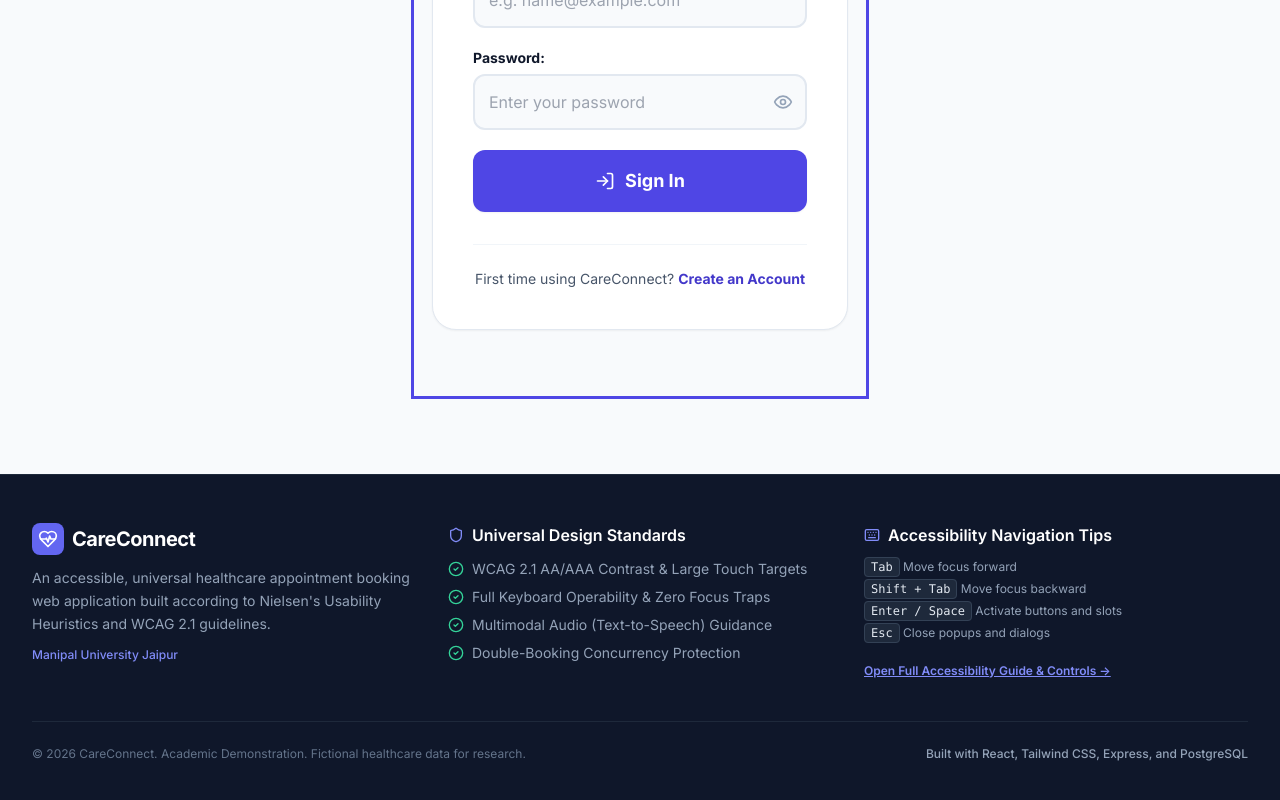
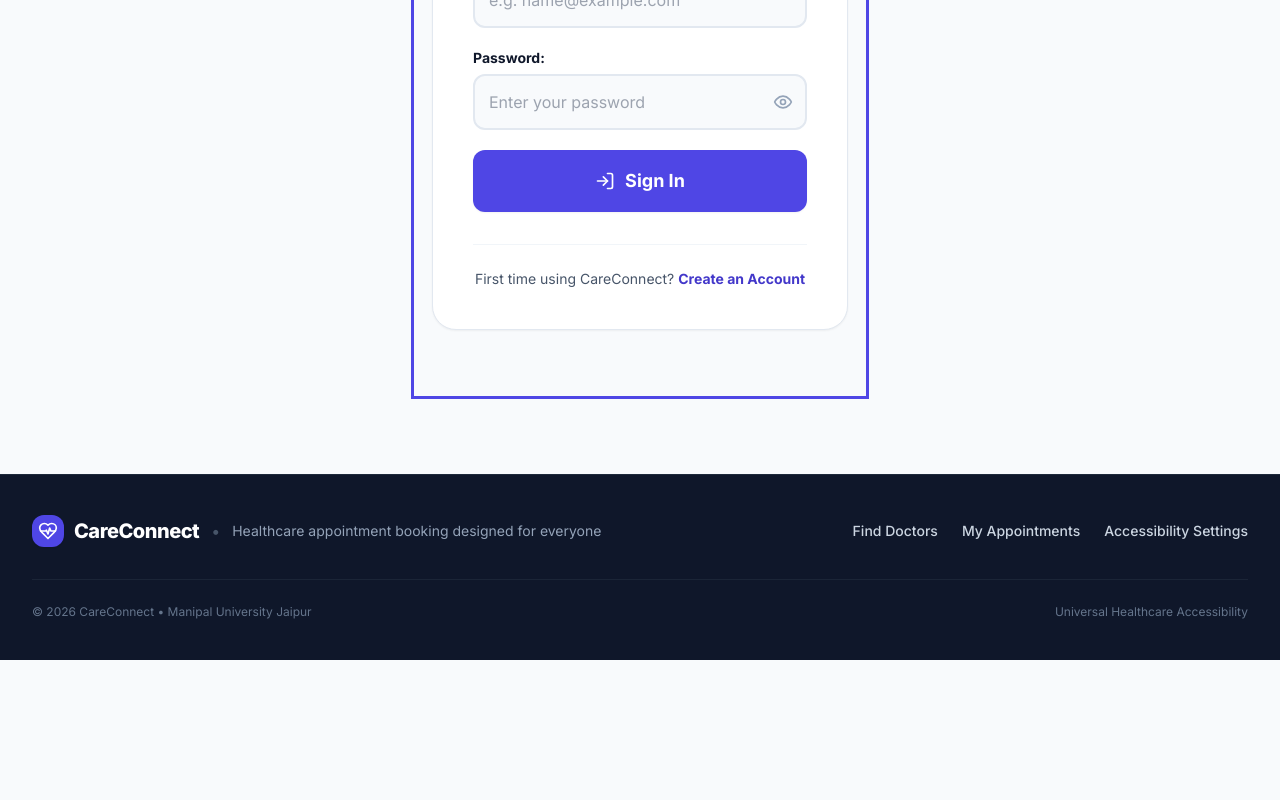
Before and after one commit to 2kod/careconnect, a React (Vite) app in the folder client/: page /login in a window 1280 px wide. Shown: the part 673-1473 px from the top of the page. After the commit the page ends 1333 px from the top, so only its background shows below. Built offline with nearby package versions, Linux system fonts and the light colour scheme.

Commit message:
style: simplify footer to clean minimalist SaaS design

```diff
--- a/client/src/components/layout/Footer.jsx
+++ b/client/src/components/layout/Footer.jsx
@@ -1,82 +1,49 @@
 import React from 'react';
-import { HeartPulse, CheckCircle2, Keyboard, Shield } from 'lucide-react';
+import { HeartPulse } from 'lucide-react';
 import { Link } from 'react-router-dom';
 
 export const Footer = () => {
   return (
-    <footer className="bg-slate-900 text-slate-300 mt-20 border-t border-slate-800" aria-label="CareConnect footer">
-      <div className="max-w-7xl mx-auto px-4 sm:px-6 lg:px-8 py-12">
-        <div className="grid grid-cols-1 md:grid-cols-3 gap-8 mb-10">
+    <footer className="bg-slate-900 text-slate-400 mt-20 border-t border-slate-800" aria-label="CareConnect footer">
+      <div className="max-w-7xl mx-auto px-4 sm:px-6 lg:px-8 py-10">
+        <div className="flex flex-col md:flex-row items-center justify-between gap-6">
 
-          {/* Brand & Academic Context */}
-          <div>
-            <div className="flex items-center gap-2 mb-3">
-              <div className="w-8 h-8 rounded-lg bg-indigo-500 flex items-center justify-center text-slate-950 font-bold">
-                <HeartPulse className="w-5 h-5 text-white" aria-hidden="true" />
+          {/* Brand & Tagline */}
+          <div className="flex flex-col sm:flex-row items-center gap-3 text-center sm:text-left">
+            <Link
+              to="/"
+              className="flex items-center gap-2.5 text-white font-bold text-lg hover:text-indigo-400 transition-colors"
+            >
+              <div className="w-8 h-8 rounded-xl bg-indigo-600 flex items-center justify-center text-white shadow-sm">
+                <HeartPulse className="w-5 h-5" aria-hidden="true" />
               </div>
-              <span className="text-xl font-bold text-white tracking-tight">CareConnect</span>
-            </div>
-            <p className="text-slate-400 text-sm leading-relaxed mb-3">
-              An accessible, universal healthcare appointment booking web application built according to Nielsen's Usability Heuristics and WCAG 2.1 guidelines.
+              <span className="text-xl font-black tracking-tight text-white">CareConnect</span>
+            </Link>
+            <span className="hidden sm:inline text-slate-600">•</span>
+            <p className="text-sm text-slate-400">
+              Healthcare appointment booking designed for everyone
             </p>
-            <div className="text-xs text-indigo-400 font-medium">
-              Manipal University Jaipur
-            </div>
           </div>
 
-          {/* Universal Accessibility Guarantees */}
-          <div>
-            <h3 className="text-white font-semibold text-base mb-3 flex items-center gap-2">
-              <Shield className="w-4 h-4 text-indigo-400" aria-hidden="true" />
-              <span>Universal Design Standards</span>
-            </h3>
-            <ul className="space-y-2 text-sm text-slate-400">
-              <li className="flex items-center gap-2">
-                <CheckCircle2 className="w-4 h-4 text-emerald-400 flex-shrink-0" />
-                <span>WCAG 2.1 AA/AAA Contrast & Large Touch Targets</span>
-              </li>
-              <li className="flex items-center gap-2">
-                <CheckCircle2 className="w-4 h-4 text-emerald-400 flex-shrink-0" />
-                <span>Full Keyboard Operability & Zero Focus Traps</span>
-              </li>
-              <li className="flex items-center gap-2">
-                <CheckCircle2 className="w-4 h-4 text-emerald-400 flex-shrink-0" />
-                <span>Multimodal Audio (Text-to-Speech) Guidance</span>
-              </li>
-              <li className="flex items-center gap-2">
-                <CheckCircle2 className="w-4 h-4 text-emerald-400 flex-shrink-0" />
-                <span>Double-Booking Concurrency Protection</span>
-              </li>
-            </ul>
-          </div>
-
-          {/* Keyboard Shortcuts Guide */}
-          <div>
-            <h3 className="text-white font-semibold text-base mb-3 flex items-center gap-2">
-              <Keyboard className="w-4 h-4 text-indigo-400" aria-hidden="true" />
-              <span>Accessibility Navigation Tips</span>
-            </h3>
-            <div className="space-y-1.5 text-xs text-slate-400">
-              <p><kbd className="px-1.5 py-0.5 bg-slate-800 border border-slate-700 rounded text-slate-200">Tab</kbd> Move focus forward</p>
-              <p><kbd className="px-1.5 py-0.5 bg-slate-800 border border-slate-700 rounded text-slate-200">Shift + Tab</kbd> Move focus backward</p>
-              <p><kbd className="px-1.5 py-0.5 bg-slate-800 border border-slate-700 rounded text-slate-200">Enter / Space</kbd> Activate buttons and slots</p>
-              <p><kbd className="px-1.5 py-0.5 bg-slate-800 border border-slate-700 rounded text-slate-200">Esc</kbd> Close popups and dialogs</p>
-            </div>
-            <div className="mt-4">
-              <Link
-                to="/accessibility-settings"
-                className="text-xs text-indigo-400 underline hover:text-indigo-300 font-semibold"
-              >
-                Open Full Accessibility Guide & Controls →
-              </Link>
-            </div>
-          </div>
+          {/* Quick Navigation Links */}
+          <nav className="flex flex-wrap items-center justify-center gap-6 text-sm font-medium" aria-label="Footer navigation">
+            <Link to="/doctors" className="text-slate-300 hover:text-white transition-colors">
+              Find Doctors
+            </Link>
+            <Link to="/dashboard" className="text-slate-300 hover:text-white transition-colors">
+              My Appointments
+            </Link>
+            <Link to="/accessibility-settings" className="text-slate-300 hover:text-white transition-colors">
+              Accessibility Settings
+            </Link>
+          </nav>
 
         </div>
 
-        <div className="border-t border-slate-800 pt-6 flex flex-col sm:flex-row items-center justify-between text-xs text-slate-500 gap-4">
-          <p>© 2026 CareConnect. Academic Demonstration. Fictional healthcare data for research.</p>
-          <p className="text-slate-400 font-medium">Built with React, Tailwind CSS, Express, and PostgreSQL</p>
+        {/* Bottom copyright line */}
+        <div className="border-t border-slate-800/80 mt-8 pt-6 flex flex-col sm:flex-row items-center justify-between text-xs text-slate-500 gap-3">
+          <p>© 2026 CareConnect • Manipal University Jaipur</p>
+          <p className="text-slate-500">Universal Healthcare Accessibility</p>
         </div>
       </div>
     </footer>
```
